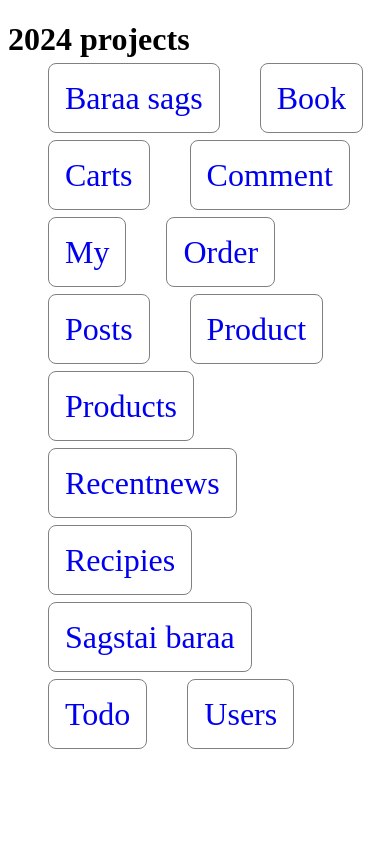
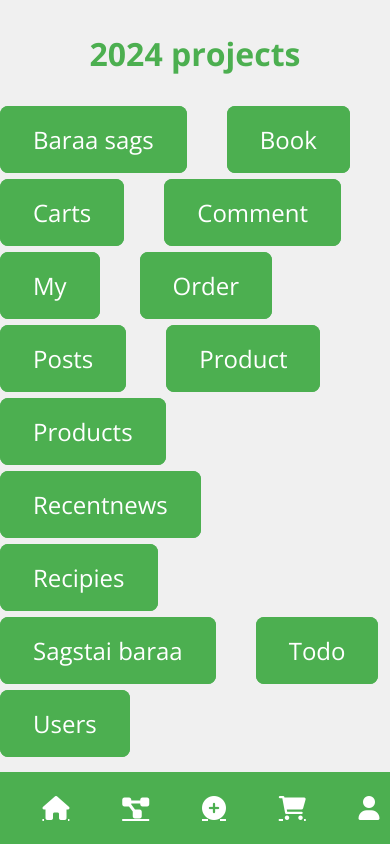
Before and after one commit to u2men/ICSI301_WebApp, a website: page index.html in a window 390 px wide. Drawn offline with nearby package versions, Linux system fonts and the light colour scheme.

Commit message:
enhanced styling and added responsive top menu to index.html

```diff
--- a/index.html
+++ b/index.html
@@ -5,29 +5,117 @@
     <meta name="viewport" content="width=device-width, initial-scale=1.0">
     <link rel="manifest" href="./manifest.json">
     <link rel="apple-touch-icon" href="path/to/icon.png">
+    <link href="https://fonts.googleapis.com/css2?family=Open+Sans:wght@400;700&display=swap" rel="stylesheet">
+    <link rel="stylesheet" href="https://cdnjs.cloudflare.com/ajax/libs/font-awesome/6.0.0-beta3/css/all.min.css">
     <title>Projects</title>
     <style>
+        :root {
+            --primary-color: #4CAF50;
+            --primary-color-hover: #45a049;
+            --background-color: #f0f0f0;
+            --text-color: #333;
+            --padding: 1rem;
+            --gap: 2.5rem;
+            --border-radius: 8px;
+        }
+
+        body {
+            font-family: 'Open Sans', sans-serif;
+            background-color: var(--background-color);
+            color: var(--text-color);
+            margin: 0;
+            padding: 0;
+        }
+
+        h1 {
+            text-align: center;
+            margin-top: 2rem;
+            color: var(--primary-color);
+        }
+
+        nav {
+            display: flex;
+            justify-content: center;
+            margin-top: 2rem;
+        }
+
         ul {
             display: flex;
             flex-flow: row wrap;
-            gap: 2.5rem;
+            gap: var(--gap);
+            padding: 0;
+        }
 
-            & li {
-                list-style-type: none;
+        ul li {
+            list-style-type: none;
+        }
+
+        ul a {
+            padding: var(--padding) 2rem;
+            font-size: 1.5rem;
+            text-decoration: none;
+            color: #fff;
+            background-color: var(--primary-color);
+            border: 1px solid var(--primary-color);
+            border-radius: var(--border-radius);
+            transition: background-color 0.3s, border-color 0.3s;
+        }
+
+        ul a:hover {
+            background-color: var(--primary-color-hover);
+            border-color: var(--primary-color-hover);
+        }
+
+        .top-menu {
+            display: flex;
+            justify-content: space-around;
+            background-color: var(--primary-color);
+            padding: var(--padding);
+            position: fixed;
+            width: 100%;
+            top: 0;
+            left: 0;
+            z-index: 1000;
+        }
+
+        .top-menu a {
+            color: #fff;
+            font-size: 1rem;
+            padding: 0.5rem 1rem;
+            border: none;
+            background: none;
+            display: flex;
+            align-items: center;
+            gap: 0.5rem;
+        }
+
+        @media (max-width: 600px) {
+            .top-menu {
+                bottom: 0;
+                top: auto;
             }
 
-            & a {
-                padding: 1rem;
-                font-size: 2rem;
-                text-decoration: none;
-                border: 1px solid grey;
-                border-radius: 8px;
+            .top-menu a {
+                font-size: 1.5rem;
+                flex-direction: column;
+                gap: 0;
+            }
+
+            .top-menu a span {
+                display: none;
             }
         }
     </style>
 </head>
 
 <body>
+    <div class="top-menu">
+        <a href="./index.html"><i class="fas fa-home"></i> <span>Home</span></a>
+        <a href="./projects.html"><i class="fas fa-project-diagram"></i> <span>Projects</span></a>
+        <a href="./addnew.html"><i class="fas fa-plus-circle"></i> <span>Add New</span></a>
+        <a href="./cart.html"><i class="fas fa-shopping-cart"></i> <span>Cart</span></a>
+        <a href="./profile.html"><i class="fas fa-user"></i> <span>Profile</span></a>
+    </div>
     <h1>2024 projects</h1>
     <nav>
         <ul>
```
